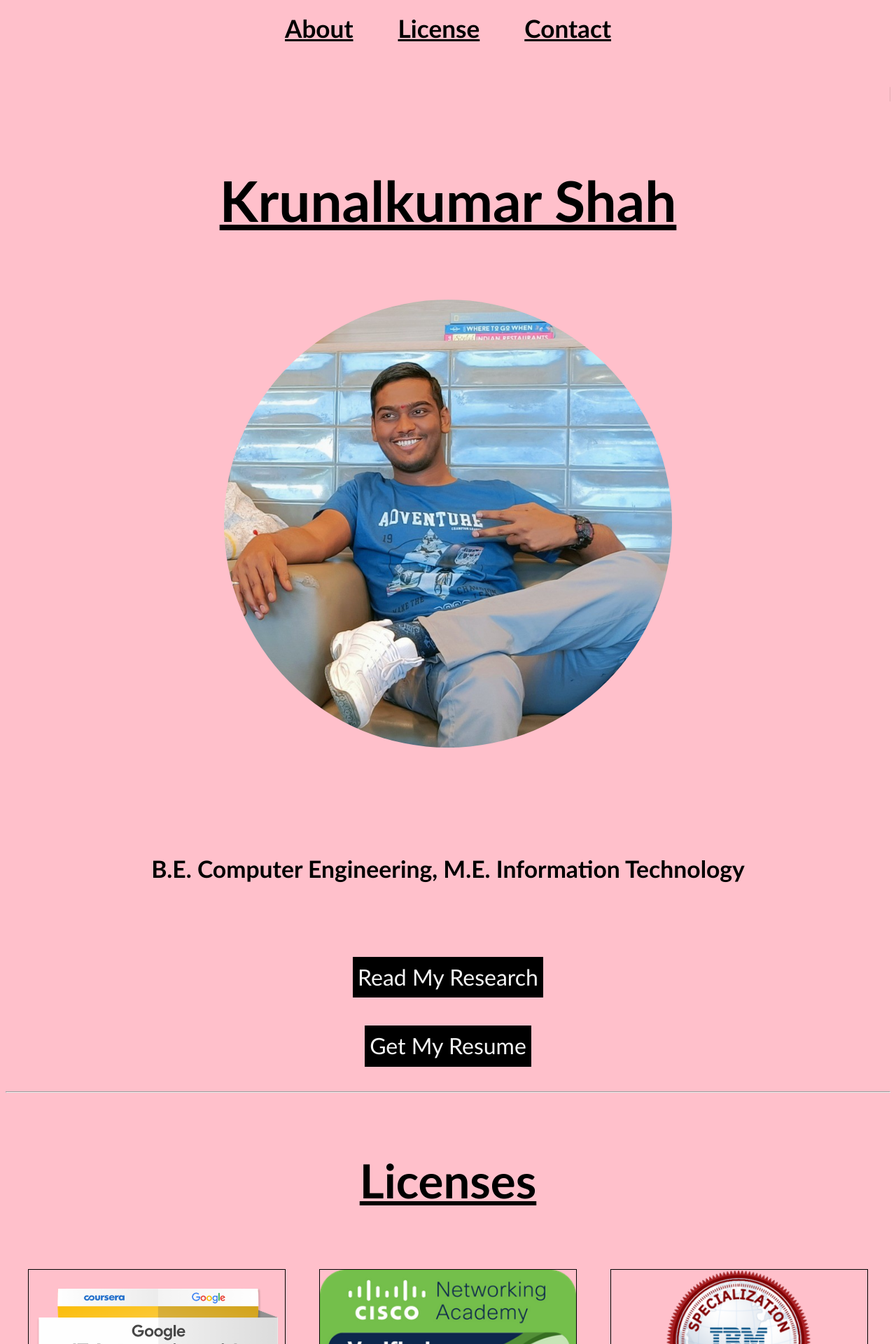
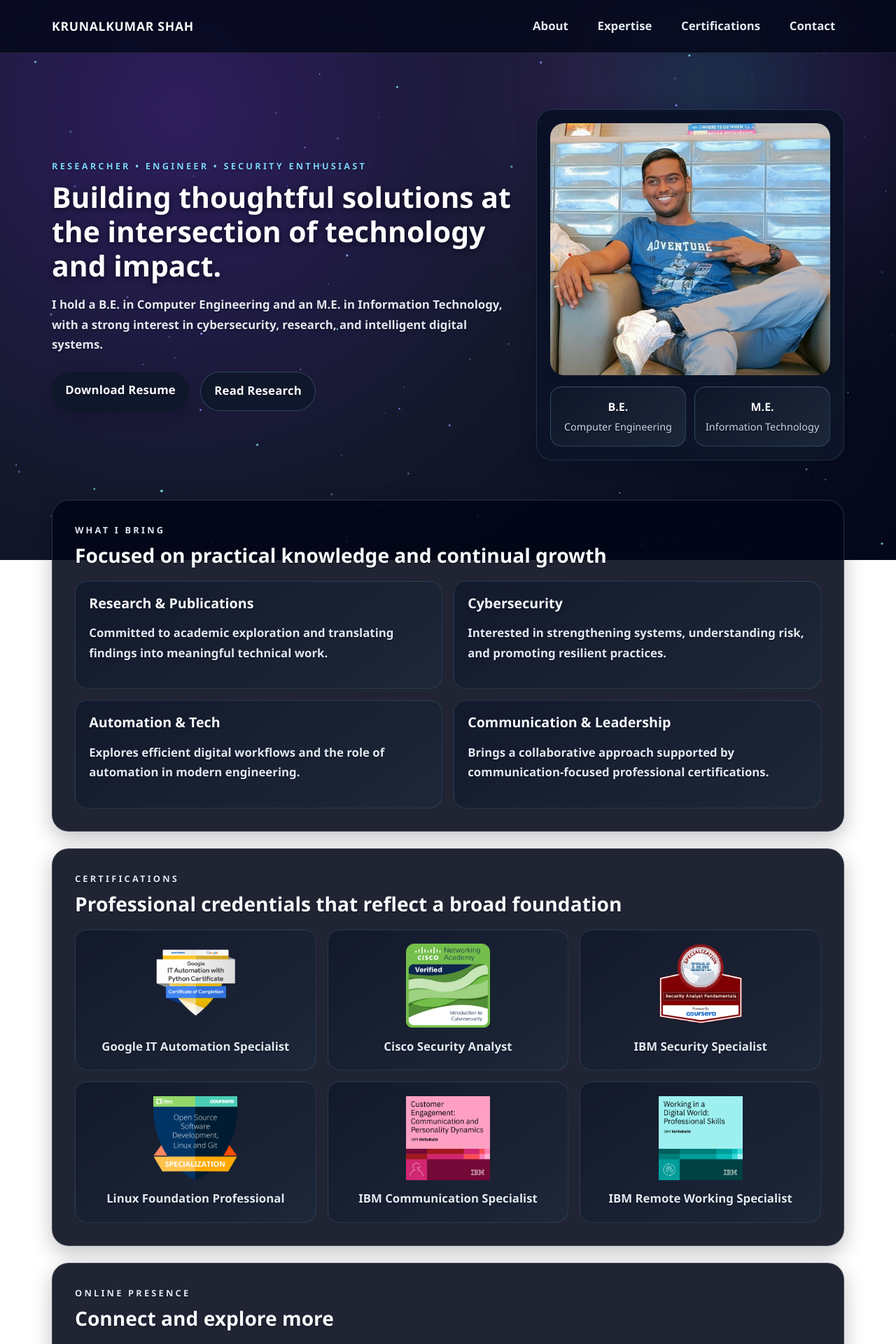
Before and after one commit to officialkrunalkumar/Krunalkumar, a PHP site: page / in a window 1280 px wide. Shown: the top 1920 px of the page at 70% size. Run offline with PHP 8.4, Linux system fonts and the light colour scheme.

Commit message:
enhancement has been made live

```diff
--- a/assets/css/main.css
+++ b/assets/css/main.css
@@ -1,163 +1,373 @@
-body {
-  font-family: "Trebuchet MS", "sans-serif";
-  font-size: 1.8rem; /* 18px */
-  font-weight: 500;
-  line-height: 1.4;
-  text-align: center;
-  background-color: pink;
+:root {
+  --bg: #f8fbff;
+  --surface: #ffffff;
+  --surface-alt: #f1f5ff;
+  --text: #f8fafc;
+  --muted: #e2e8f0;
+  --accent: #7dd3fc;
+  --accent-dark: #38bdf8;
+  --border: rgba(255, 255, 255, 0.2);
+  --shadow: rgba(2, 6, 23, 0.25);
 }
 
-h1 {
-  font-size: 5rem;
+* {
+  box-sizing: border-box;
 }
 
-h2 {
-  font-size: 4.2rem;
+html {
+  scroll-behavior: smooth;
+}
+
+body {
+  margin: 0;
+  font-family: "Segoe UI", Tahoma, Geneva, Verdana, sans-serif;
+  font-size: 1.05rem;
+  line-height: 1.7;
+  color: #e2f0ff;
+  background: transparent;
+  position: relative;
+  isolation: isolate;
+  overflow-x: hidden;
+  text-shadow: 0 1px 2px rgba(2, 6, 23, 0.7);
+}
+
+#bg-canvas {
+  position: fixed;
+  inset: 0;
+  z-index: -1;
+  pointer-events: none;
 }
 
 a {
+  color: inherit;
   text-decoration: none;
-  color: black;
 }
 
 img {
   display: block;
-  width: 100%;
+  max-width: 100%;
+}
+
+.site-header {
+  position: sticky;
+  top: 0;
+  z-index: 10;
+  background: rgba(2, 6, 23, 0.78);
+  backdrop-filter: blur(12px);
+  border-bottom: 1px solid rgba(255, 255, 255, 0.12);
 }
 
 .nav {
+  max-width: 1180px;
+  margin: 0 auto;
+  padding: 1rem 1.5rem;
   display: flex;
-  justify-content: space-evenly;
-  width: 100%;
+  justify-content: space-between;
+  align-items: center;
+}
+
+.brand {
+  font-size: 1.1rem;
+  font-weight: 800;
+  letter-spacing: 0.04em;
+  text-transform: uppercase;
+  color: #f8fafc;
 }
 
 .nav-list {
   display: flex;
+  gap: 1rem;
+  flex-wrap: wrap;
 }
 
 .nav-list a {
-  display: block;
-  font-size: 2.2rem;
-  padding: 0.5rem 2rem;
+  padding: 0.45rem 0.8rem;
+  border-radius: 999px;
+  color: #e2e8f0;
+  font-weight: 600;
+  transition: all 0.2s ease;
 }
 
 .nav-list a:hover {
-  background: black;
-  color: white;
+  background: var(--surface-alt);
+  color: var(--accent-dark);
 }
 
-.about-section {
+main {
+  max-width: 1180px;
+  margin: 0 auto;
+  padding: 2rem 1.5rem 4rem;
+  position: relative;
+  z-index: 1;
+}
+
+.hero-section {
+  display: grid;
+  grid-template-columns: 1.2fr 0.8fr;
+  gap: 2rem;
+  align-items: center;
+  padding: 3rem 0 2rem;
+}
+
+.eyebrow {
+  margin: 0 0 0.5rem;
+  font-size: 0.8rem;
+  letter-spacing: 0.25em;
+  text-transform: uppercase;
+  font-weight: 800;
+  color: #7dd3fc;
+}
+
+h1,
+h2,
+h3 {
+  line-height: 1.2;
+  margin: 0 0 1rem;
+}
+
+h1 {
+  font-size: clamp(2rem, 3.2vw, 3.2rem);
+  color: #ffffff;
+  font-weight: 800;
+  text-shadow: 0 2px 10px rgba(2, 6, 23, 0.8);
+}
+
+h2 {
+  font-size: clamp(1.6rem, 2.2vw, 2.2rem);
+}
+
+.hero-text,
+.section-heading p,
+.info-card p,
+.license-card p,
+footer p {
+  color: #e2e8f0;
+  font-weight: 600;
+}
+
+.hero-actions {
+  display: flex;
+  gap: 1rem;
+  flex-wrap: wrap;
+  margin-top: 1.5rem;
+}
+
+.btn {
+  display: inline-block;
+  padding: 0.8rem 1.2rem;
+  border-radius: 999px;
+  font-weight: 700;
+  letter-spacing: 0.01em;
+  transition: transform 0.2s ease, box-shadow 0.2s ease;
+}
+
+.btn:hover {
+  transform: translateY(-2px);
+}
+
+.btn-primary {
+  background: #0f172a;
+  color: #f8fafc;
+  box-shadow: 0 10px 25px rgba(2, 6, 23, 0.22);
+}
+
+.btn-primary:hover {
+  background: #111827;
+}
+
+.btn-secondary {
+  background: #0f172a;
+  color: #f8fafc;
+  border: 1px solid rgba(125, 211, 252, 0.25);
+}
+
+.btn-secondary:hover {
+  background: #111827;
+  color: #f8fafc;
+}
+
+.hero-card,
+.section-card,
+footer {
+  background: rgba(2, 6, 23, 0.88);
+  color: var(--text);
+  border: 1px solid rgba(255, 255, 255, 0.16);
+  border-radius: 24px;
+  box-shadow: 0 10px 30px rgba(2, 6, 23, 0.24);
+}
+
+.hero-card {
+  padding: 1.2rem;
+  background: linear-gradient(145deg, rgba(8, 15, 36, 0.9), rgba(15, 23, 42, 0.84));
+  border: 1px solid rgba(125, 211, 252, 0.16);
+}
+
+.hero-card img {
+  border-radius: 20px;
+  height: 360px;
+  object-fit: cover;
+  width: 100%;
+  box-shadow: 0 8px 24px rgba(15, 23, 42, 0.12);
+}
+
+.profile-highlights {
+  display: grid;
+  grid-template-columns: repeat(2, 1fr);
+  gap: 0.8rem;
+  margin-top: 1rem;
+}
+
+.profile-highlights div {
+  background: linear-gradient(135deg, rgba(15, 23, 42, 0.95), rgba(30, 41, 59, 0.92));
+  border: 1px solid rgba(125, 211, 252, 0.22);
+  border-radius: 16px;
+  padding: 0.9rem;
+  text-align: center;
+  min-height: 84px;
   display: flex;
   flex-direction: column;
   justify-content: center;
-  align-items: center;
-  width: 100%;
-  height: 100%;
+  box-shadow: inset 0 1px 0 rgba(255, 255, 255, 0.06);
 }
 
-.about-section p {
-  font-size: 3rem;
-  font-weight: 100;
+.profile-highlights strong {
+  display: block;
+  color: #f8fafc;
+  font-size: 1rem;
+  margin-bottom: 0.2rem;
 }
 
-.about-section img {
-  display: block;
-  height: 40rem;
-  width: 40rem;
-  margin: 20px;
-  border-radius: 50%;
+.profile-highlights span {
+  font-size: 0.9rem;
+  color: #cbd5e1;
 }
 
-.about-section a {
-  font-size: 2rem;
-  display: block;
-  margin: 20px;
-  padding: 6px;
-  background: black;
-  color: whitesmoke;
-  border: 1px solid black;
+.section-card {
+  padding: 2rem;
+  margin-top: 1.5rem;
 }
 
-.about-section a:hover {
-  background: whitesmoke;
-  color: black;
-  border: 1px solid whitesmoke;
-  text-decoration: underline;
+.section-heading {
+  margin-bottom: 1.2rem;
 }
 
-.license-section {
-  text-align: center;
-  padding: 4rem 2rem;
+.card-grid,
+.license-grid {
+  display: grid;
+  gap: 1rem;
 }
 
-.license-section-header {
-  margin: 0 auto 5rem auto;
+.card-grid {
+  grid-template-columns: repeat(2, minmax(0, 1fr));
+}
+
+.info-card,
+.license-card {
+  background: linear-gradient(145deg, rgba(15, 23, 42, 0.8), rgba(30, 41, 59, 0.74));
+  border: 1px solid rgba(125, 211, 252, 0.14);
+  border-radius: 18px;
+  padding: 1.2rem;
+  transition: transform 0.2s ease, box-shadow 0.2s ease;
+}
+
+.info-card:hover,
+.license-card:hover {
+  transform: translateY(-3px);
+  box-shadow: 0 10px 24px rgba(20, 33, 61, 0.08);
 }
 
 .license-grid {
-  display: grid;
-  grid-template-columns: repeat(auto-fit, minmax(320px, 1fr));
-  grid-gap: 3rem;
-  width: 100%;
+  grid-template-columns: repeat(3, minmax(0, 1fr));
 }
 
-.licenses {
-  border: 1px solid;
+.license-card img {
+  height: 120px;
+  width: 100%;
+  object-fit: contain;
+  margin-bottom: 0.8rem;
 }
 
-.licenses:hover {
-  background: blue;
-  color: white;
+.license-card p {
+  margin: 0;
+  font-weight: 600;
+  text-align: center;
+  color: #e2e8f0;
 }
 
-.license-title {
-  font-size: 2rem;
-  padding: 2rem 0.5rem;
-}
-
-.contact-section {
+.section-footer-link {
+  margin-top: 1.2rem;
   display: flex;
-  flex-direction: column;
   justify-content: center;
-  align-items: center;
-  text-align: center;
-  width: 100%;
-  height: 30vh;
-  padding: 1 1rem;
 }
 
 .contact-links {
   display: flex;
-  justify-content: space-evenly;
-  width: 100%;
-  margin: 3rem;
-  margin-top: 0.5rem;
+  flex-wrap: wrap;
+  gap: 0.8rem;
 }
 
-.contact-details:hover {
-  text-decoration: underline;
+.contact-links a {
+  padding: 0.7rem 1rem;
+  border-radius: 999px;
+  background: rgba(125, 211, 252, 0.16);
+  color: #f8fafc;
+  font-weight: 700;
+  border: 1px solid rgba(125, 211, 252, 0.35);
+}
+
+.contact-links a:hover {
+  background: var(--accent);
+  color: white;
 }
 
 footer {
-  font-weight: 300;
-  display: flex;
-  flex-direction: column;
-  justify-content: space-evenly;
-  padding: 2rem;
+  max-width: 1180px;
+  margin: 0 auto 2rem;
+  padding: 2rem 1.5rem;
+  text-align: center;
+  position: relative;
+  z-index: 1;
 }
 
-footer p {
-  margin: 1rem;
+footer a:hover {
+  color: var(--accent);
 }
 
-@media (max-width: 75em) {
-  html {
-    font-size: 60%;
+@media (max-width: 900px) {
+  .hero-section {
+    grid-template-columns: 1fr;
   }
-  h1 {
-    font-size: 4rem;
+
+  .card-grid,
+  .license-grid {
+    grid-template-columns: 1fr 1fr;
   }
-  .contact-links {
+}
+
+@media (max-width: 640px) {
+  .nav {
+    flex-direction: column;
+    gap: 0.8rem;
+  }
+
+  .nav-list {
+    justify-content: center;
+  }
+
+  .hero-section,
+  .section-card,
+  footer {
+    padding-left: 1rem;
+    padding-right: 1rem;
+  }
+
+  .profile-highlights,
+  .card-grid,
+  .license-grid {
+    grid-template-columns: 1fr;
+  }
+
+  .hero-actions {
     flex-direction: column;
   }
 }
--- a/index.html
+++ b/index.html
@@ -1,130 +1,247 @@
 <!DOCTYPE html>
 <html lang="en">
-
   <head>
-    <meta charset="UTF-8">
-    <meta name="viewport" content="width=device-width, initial-scale=1.0">
-    <meta name="keywords" content="Krunalkumar, Shah, Krunalkumar Shah">
-    <title>Krunalkumar Shah</title>
-    <link rel="stylesheet" href="assets/css/main.css">
-    <link rel="icon" type="image/x-icon" href="assets/images/favicon.jpg">
+    <meta charset="UTF-8" />
+    <meta name="viewport" content="width=device-width, initial-scale=1.0" />
+    <meta
+      name="description"
+      content="Portfolio of Krunalkumar Shah — researcher, engineer, and certified cybersecurity professional."
+    />
+    <meta name="keywords" content="Krunalkumar Shah, portfolio, cybersecurity, research, engineer" />
+    <title>Krunalkumar Shah | Portfolio</title>
+    <link rel="stylesheet" href="assets/css/main.css" />
+    <link rel="icon" type="image/x-icon" href="assets/images/favicon.jpg" />
   </head>
 
   <body>
+    <canvas id="bg-canvas" aria-hidden="true"></canvas>
 
+    <header class="site-header" id="top">
       <nav class="nav" id="navbar">
+        <a class="brand" href="#top">Krunalkumar Shah</a>
         <div class="nav-list">
-           <b><u><a href="#about"> About </a></b></u>
-           <b><u><a href="#license"> License </a></b></u>
-           <b><u><a href="#contact"> Contact </a></b></u>
+          <a href="#about">About</a>
+          <a href="#expertise">Expertise</a>
+          <a href="#certifications">Certifications</a>
+          <a href="#contact">Contact</a>
         </div>
       </nav>
-    <br>
-    <marquee>Hey There, You are welcomed!</marquee>
-    <section id="about" class="about-section">
-        <h1><b><u>Krunalkumar Shah</h1></b></u>
-        <img src="assets/images/Krunalkumar Shah.jpg" alt="profile-photo">
-        <p><h3> B.E. Computer Engineering, M.E. Information Technology </p></h3>
-        <a href="https://www.ijrat.org/downloads/Vol-7/april-2019/PaperID-74201911.pdf" target="_blank">
-            Read My Research
-        </a>
-        <a href="assets/pdf/Curriculum Vitae.pdf" target="_blank">
-            Get My Resume
-        </a>
-    </section>
-    <hr>
-    <section id="license" class="license-section">
-        <b><u><h2 class="license-section-header">Licenses</h2></b></u>
+    </header>
 
-        <div class="license-grid">
-
-            <a href="https://www.credly.com/badges/89e4751c-ae11-43d8-8447-c5eaabd4bb29" target="_blank"
-                class="licenses license-tile">
-                <img src="assets/images/google_python.png" alt="license-pic">
-                <p class="license-title">
-                    I am Google certified IT Automation Specialist.
+    <main>
+      <section class="hero-section" id="about">
+        <div class="hero-copy">
+          <p class="eyebrow">Researcher • Engineer • Security Enthusiast</p>
+          <h1>Building thoughtful solutions at the intersection of technology and impact.</h1>
+          <p class="hero-text">
+            I hold a B.E. in Computer Engineering and an M.E. in Information Technology, with a strong interest in
+            cybersecurity, research, and intelligent digital systems.
           </p>
-            </a>
-
-            <a href="https://www.credly.com/badges/1b282a78-c4ee-4a3a-8c96-f1df54db7c8c" target="_blank"
-                class="licenses license-tile">
-                <img src="assets/images/cisco.png" alt="license-pic">
-                <p class="license-title">
-                    I am CISCO certified Security Analyst.
-                </p>
-            </a>
-
-            <a href="https://www.credly.com/badges/1b6202e4-f557-4b98-b4a8-c01f28ae11fc" target="_blank"
-                class="licenses license-tile">
-                <img src="assets/images/security.png" alt="license-pic">
-                <p class="license-title">
-                    I am IBM certified security Specialist.
-                </p>
-            </a>
-
-            <a href="https://www.credly.com/badges/bf7d1cd5-6fc6-44df-94e7-97b0907fd381" target="_blank"
-                class="licenses license-tile">
-                <img src="assets/images/linux.png" alt="license-pic">
-                <p class="license-title">
-                    I am the Linux Foundation certified Professional.
-                </p>
-            </a>
-
-            <a href="https://www.credly.com/badges/3e0a78c8-50a3-4e40-b3af-3db1b86570dd" target="_blank"
-                class="licenses license-tile">
-                <img src="assets/images/communication.png" alt="license-pic">
-                <p class="license-title">
-                    I am IBM certified Communication Specialist.
-                </p>
-            </a>
-
-            <a href="https://www.credly.com/badges/3e0a78c8-50a3-4e40-b3af-3db1b86570dd" target="_blank"
-                class="licenses license-tile">
-                <img src="assets/images/digital.png" alt="license-pic">
-                <p class="license-title">
-                    I am IBM certified remote working specialist.
-                </p>
-            </a>
-
+          <div class="hero-actions">
+            <a class="btn btn-primary" href="assets/pdf/Curriculum Vitae.pdf" target="_blank">Download Resume</a>
+            <a class="btn btn-secondary" href="https://www.ijrat.org/downloads/Vol-7/april-2019/PaperID-74201911.pdf" target="_blank">Read Research</a>
+          </div>
         </div>
 
+        <div class="hero-card">
+          <img src="assets/images/Krunalkumar Shah.jpg" alt="Portrait of Krunalkumar Shah" />
+          <div class="profile-highlights">
+            <div>
+              <strong>B.E.</strong>
+              <span>Computer Engineering</span>
+            </div>
+            <div>
+              <strong>M.E.</strong>
+              <span>Information Technology</span>
+            </div>
+          </div>
+        </div>
       </section>
-    <hr>
-    <br>
-    <section class="contact-section">
-        <div class="contact-section-header">
-            <u><h1>Online Presence</h1></u>
+
+      <section class="section-card" id="expertise">
+        <div class="section-heading">
+          <p class="eyebrow">What I bring</p>
+          <h2>Focused on practical knowledge and continual growth</h2>
+        </div>
+        <div class="card-grid">
+          <article class="info-card">
+            <h3>Research & Publications</h3>
+            <p>Committed to academic exploration and translating findings into meaningful technical work.</p>
+          </article>
+          <article class="info-card">
+            <h3>Cybersecurity</h3>
+            <p>Interested in strengthening systems, understanding risk, and promoting resilient practices.</p>
+          </article>
+          <article class="info-card">
+            <h3>Automation & Tech</h3>
+            <p>Explores efficient digital workflows and the role of automation in modern engineering.</p>
+          </article>
+          <article class="info-card">
+            <h3>Communication & Leadership</h3>
+            <p>Brings a collaborative approach supported by communication-focused professional certifications.</p>
+          </article>
+        </div>
+      </section>
+
+      <section class="section-card" id="certifications">
+        <div class="section-heading">
+          <p class="eyebrow">Certifications</p>
+          <h2>Professional credentials that reflect a broad foundation</h2>
+        </div>
+        <div class="license-grid">
+          <a href="https://www.credly.com/badges/89e4751c-ae11-43d8-8447-c5eaabd4bb29" target="_blank" class="license-card">
+            <img src="assets/images/google_python.png" alt="Google IT Automation with Python badge" />
+            <p>Google IT Automation Specialist</p>
+          </a>
+          <a href="https://www.credly.com/badges/1b282a78-c4ee-4a3a-8c96-f1df54db7c8c" target="_blank" class="license-card">
+            <img src="assets/images/cisco.png" alt="Cisco Security Analyst badge" />
+            <p>Cisco Security Analyst</p>
+          </a>
+          <a href="https://www.credly.com/badges/1b6202e4-f557-4b98-b4a8-c01f28ae11fc" target="_blank" class="license-card">
+            <img src="assets/images/security.png" alt="IBM Security Specialist badge" />
+            <p>IBM Security Specialist</p>
+          </a>
+          <a href="https://www.credly.com/badges/bf7d1cd5-6fc6-44df-94e7-97b0907fd381" target="_blank" class="license-card">
+            <img src="assets/images/linux.png" alt="Linux Foundation badge" />
+            <p>Linux Foundation Professional</p>
+          </a>
+          <a href="https://www.credly.com/badges/3e0a78c8-50a3-4e40-b3af-3db1b86570dd" target="_blank" class="license-card">
+            <img src="assets/images/communication.png" alt="IBM Communication Specialist badge" />
+            <p>IBM Communication Specialist</p>
+          </a>
+          <a href="https://www.credly.com/badges/3e0a78c8-50a3-4e40-b3af-3db1b86570dd" target="_blank" class="license-card">
+            <img src="assets/images/digital.png" alt="IBM Remote Working badge" />
+            <p>IBM Remote Working Specialist</p>
+          </a>
+        </div>
+      </section>
+
+      <section class="section-card social-section">
+        <div class="section-heading">
+          <p class="eyebrow">Online Presence</p>
+          <h2>Connect and explore more</h2>
         </div>
         <div class="contact-links">
-            <u><i><a href="https://www.linkedin.com/in/realkrunalkumar" target="_blank" class="contact-details">
-                Linkedin
-            </a></u></i>
-
-            <u><i><a href="https://scholar.google.com/citations?user=dxFD3scAAAAJ&hl=en" target="_blank"
-                class="contact-details">
-                Google Scholar
-            </a></u></i>
-
-            <u><i><a href="https://www.researchgate.net/profile/Krunalkumar-Shah" class="contact-details" target="_blank">
-                ResearchGate</a></u></i>
-
-            <u><i><a href="https://github.com/officialkrunalkumar" class="contact-details" target="_blank">GitHub</a></u></i>
-            <u><i><a href="https://www.credly.com/users/officialkrunalkumar/badges" class="contact-details" target="_blank">Credly</a></u></i>
+          <a href="https://www.linkedin.com/in/realkrunalkumar" target="_blank">LinkedIn</a>
+          <a href="https://scholar.google.com/citations?user=dxFD3scAAAAJ&hl=en" target="_blank">Google Scholar</a>
+          <a href="https://www.researchgate.net/profile/Krunalkumar-Shah" target="_blank">ResearchGate</a>
+          <a href="https://github.com/officialkrunalkumar" target="_blank">GitHub</a>
+          <a href="https://www.credly.com/users/officialkrunalkumar/badges" target="_blank">Credly</a>
         </div>
       </section>
-    <br>
-    <br>
-    <hr>
+    </main>
+
     <footer id="contact">
-        <u><h1>Contact</h1></u>
-        <p><a href="mailto:einstein1410@gmail.com" target="_blank">Email Me :- einstein1410@gmail.com</a></p>
-        <p><a href="https://wa.me/918200713617?text=Hello" target="_blank">WhatsApp Me :- +91 82007 13617</a></p>
-        <br>
-        <i><u><p style="text-align: right; font-size: small;"><a href="#navbar">Back to Top</a></p></u></i>
-        <br>
-        <u><small>Copyright &copy; 2024, Krunalkumar Shah</small></u>
+      <h2>Let’s connect</h2>
+      <p><a href="mailto:einstein1410@gmail.com">einstein1410@gmail.com</a></p>
+      <p><a href="https://wa.me/918200713617?text=Hello">+91 82007 13617</a></p>
+      <p><a href="#top">Back to top</a></p>
+      <small>© 2026 Krunalkumar Shah</small>
     </footer>
 
+    <script>
+      const canvas = document.getElementById('bg-canvas');
+      const ctx = canvas.getContext('2d');
+      let width = 0;
+      let height = 0;
+      let mouseX = 0;
+      let mouseY = 0;
+      let mouseActive = false;
+
+      const particles = [];
+
+      function resizeCanvas() {
+        width = canvas.width = window.innerWidth;
+        height = canvas.height = window.innerHeight;
+        particles.length = 0;
+
+        const count = Math.min(140, Math.floor(width / 10));
+        for (let i = 0; i < count; i += 1) {
+          particles.push({
+            x: Math.random() * width,
+            y: Math.random() * height,
+            vx: (Math.random() - 0.5) * 0.25,
+            vy: (Math.random() - 0.5) * 0.25,
+            radius: Math.random() * 1.5 + 0.4,
+            alpha: Math.random() * 0.7 + 0.2,
+            hue: 180 + Math.random() * 80,
+            drift: Math.random() * 0.01 + 0.005,
+          });
+        }
+      }
+
+      function animate() {
+        ctx.clearRect(0, 0, width, height);
+
+        const background = ctx.createRadialGradient(width * 0.2, height * 0.2, 0, width * 0.2, height * 0.2, Math.max(width, height));
+        background.addColorStop(0, 'rgba(35, 17, 84, 0.95)');
+        background.addColorStop(0.45, 'rgba(9, 15, 34, 0.96)');
+        background.addColorStop(1, 'rgba(2, 6, 23, 1)');
+        ctx.fillStyle = background;
+        ctx.fillRect(0, 0, width, height);
+
+        const nebula = ctx.createRadialGradient(width * 0.8, height * 0.15, 40, width * 0.8, height * 0.15, width * 0.4);
+        nebula.addColorStop(0, 'rgba(96, 165, 250, 0.16)');
+        nebula.addColorStop(0.35, 'rgba(168, 85, 247, 0.12)');
+        nebula.addColorStop(1, 'rgba(0, 0, 0, 0)');
+        ctx.fillStyle = nebula;
+        ctx.fillRect(0, 0, width, height);
+
+        particles.forEach((particle, index) => {
+          particle.x += particle.vx;
+          particle.y += particle.vy;
+
+          if (particle.x < -20 || particle.x > width + 20) particle.vx *= -1;
+          if (particle.y < -20 || particle.y > height + 20) particle.vy *= -1;
+
+          if (mouseActive) {
+            const dx = mouseX - particle.x;
+            const dy = mouseY - particle.y;
+            const distance = Math.sqrt(dx * dx + dy * dy);
+            if (distance < 220) {
+              const force = (220 - distance) / 220;
+              particle.vx += (dx / distance) * 0.008 * force;
+              particle.vy += (dy / distance) * 0.008 * force;
+            }
+          }
+
+          particle.vx *= 0.98;
+          particle.vy *= 0.98;
+          particle.vx += Math.sin((Date.now() * particle.drift) + index) * 0.0008;
+          particle.vy += Math.cos((Date.now() * particle.drift) + index * 0.7) * 0.0008;
+
+          ctx.beginPath();
+          ctx.fillStyle = `hsla(${particle.hue}, 90%, 75%, ${particle.alpha})`;
+          ctx.arc(particle.x, particle.y, particle.radius, 0, Math.PI * 2);
+          ctx.fill();
+        });
+
+        if (mouseActive) {
+          const glow = ctx.createRadialGradient(mouseX, mouseY, 0, mouseX, mouseY, 260);
+          glow.addColorStop(0, 'rgba(255,255,255,0.24)');
+          glow.addColorStop(0.35, 'rgba(125,211,252,0.12)');
+          glow.addColorStop(1, 'rgba(0,0,0,0)');
+          ctx.fillStyle = glow;
+          ctx.beginPath();
+          ctx.arc(mouseX, mouseY, 180, 0, Math.PI * 2);
+          ctx.fill();
+        }
+
+        requestAnimationFrame(animate);
+      }
+
+      window.addEventListener('resize', resizeCanvas);
+      window.addEventListener('mousemove', (event) => {
+        mouseX = event.clientX;
+        mouseY = event.clientY;
+        mouseActive = true;
+      });
+      window.addEventListener('mouseleave', () => {
+        mouseActive = false;
+      });
+
+      resizeCanvas();
+      animate();
+    </script>
   </body>
-
 </html>
```
Lines whose indentation alone changed are shown as unchanged.
